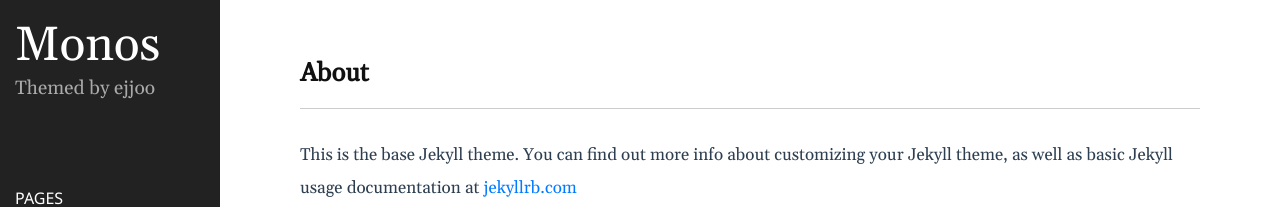
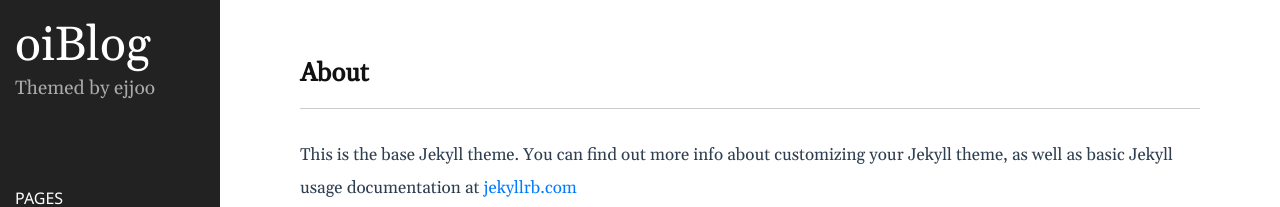
Before and after one commit to choiwlsd/choiwlsd.github.io, a Jekyll site: the page built from about.markdown, in a window 1280 px wide. Shown: the top 207 px of the page. Built offline with Jekyll 4.4.1, drawn with Linux system fonts in a browser that asks for light colours.

Commit message:
applied theme to blog

```diff
--- a/_config.yml
+++ b/_config.yml
@@ -18,13 +18,12 @@
 # You can create any custom variable you would like, and they will be accessible
 # in the templates via {{ site.myvariable }}.
 
-title: Monos
-email: ejjoo7994@gmail.com
+title: oiBlog
+email: choiwlsd@gmail.com
 description: >- # this means to ignore newlines until "baseurl:"
   Themed by ejjoo
 # baseurl: "/" # the subpath of your site, e.g. /blog
-# url: "http://ejjoo.github.io" # the base hostname & protocol for your site, e.g. http://example.com
-github_username: ejjoo
+github_username: choiwlsd
 highlighter: rouge
 svg:
   optimize: true
@@ -36,7 +35,6 @@ plugins:
   - jekyll-feed
 category_dir: category/
 tag_dir: tag/
-
 # Exclude from processing.
 # The following items will not be processed, by default.
 # Any item listed under the `exclude:` key here will be automatically added to
```
